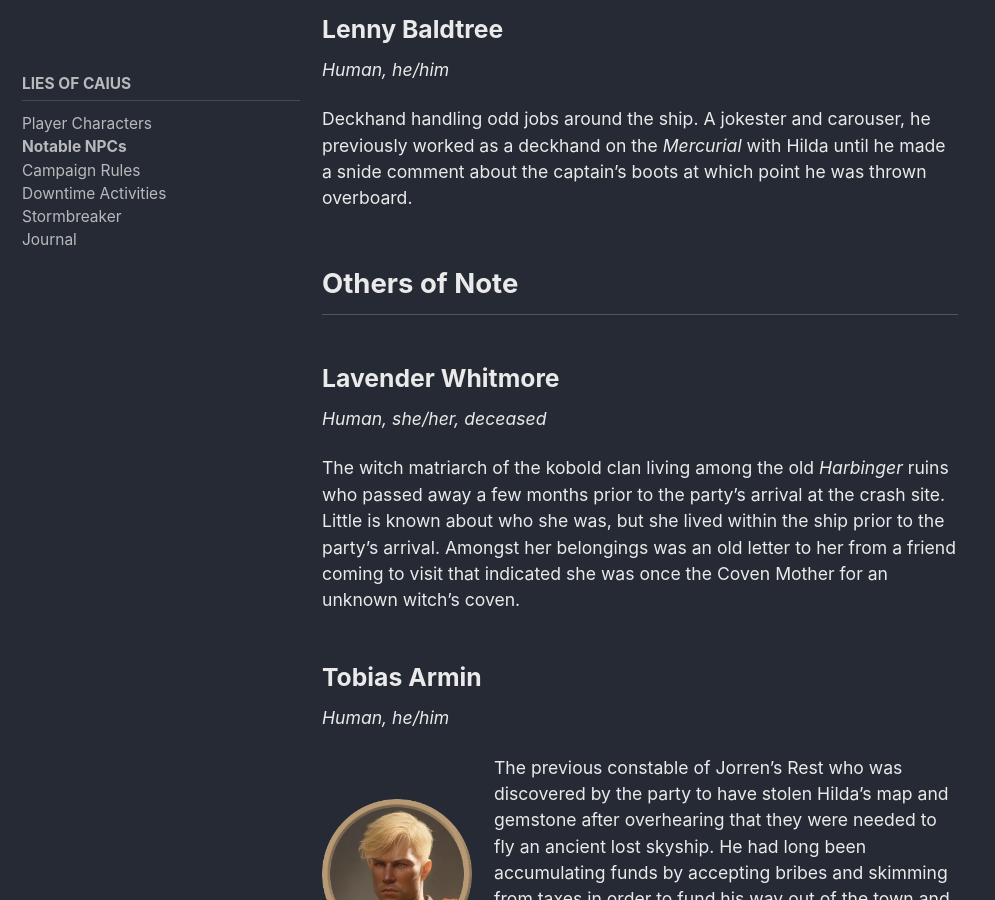
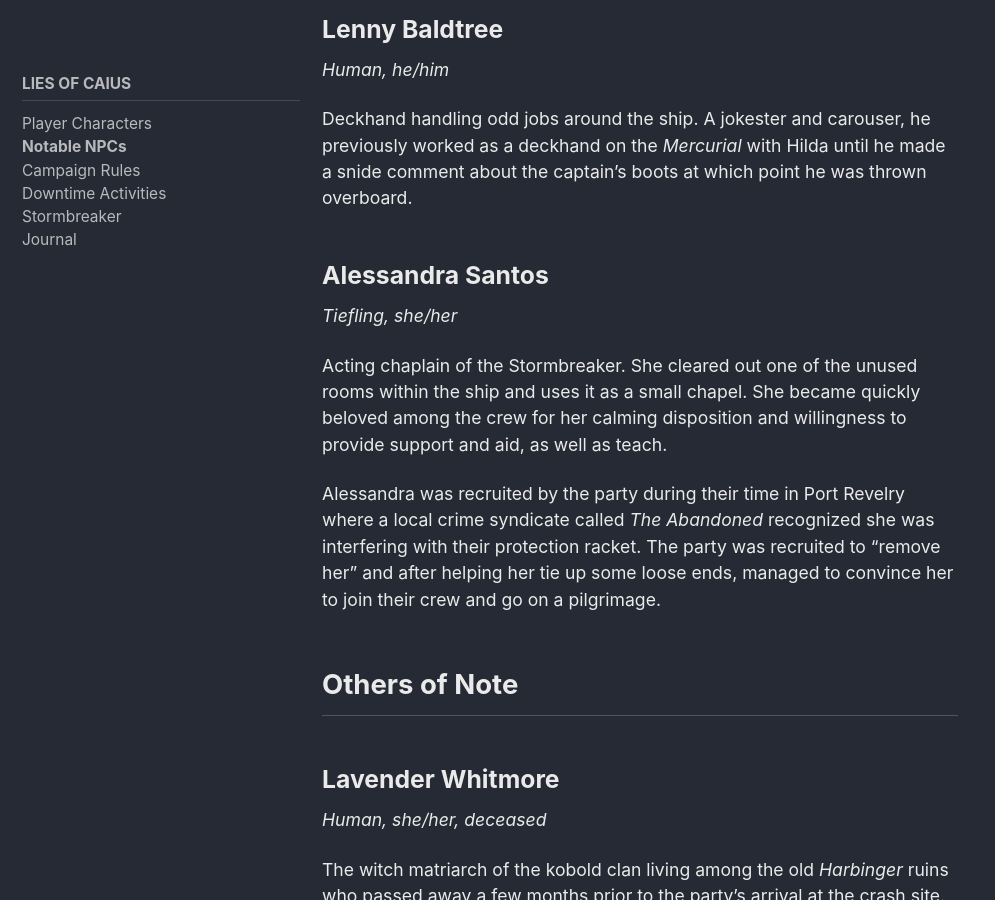
Before and after one commit to dej0608/terranea, a Jekyll site: the page built from _pages/npcs-main.md, in a window 1280 px wide and 900 px high, scrolled down 4460 px. Shown: the whole window, without its empty margins (0-995 px from the left). Built offline with Jekyll 4.4.1, drawn with Linux system fonts in a browser that asks for light colours; cached includes are drawn as plain includes.

Commit message:
added Alessandra

```diff
--- a/_pages/npcs-main.md
+++ b/_pages/npcs-main.md
@@ -105,6 +105,13 @@ Deckhand handling odd jobs around the ship. Grumpy and stubborn, but a dependabl
 
 Deckhand handling odd jobs around the ship. A jokester and carouser, he previously worked as a deckhand on the *Mercurial* with Hilda until he made a snide comment about the captain's boots at which point he was thrown overboard.
 
+### Alessandra Santos
+*Tiefling, she/her*
+
+Acting chaplain of the Stormbreaker. She cleared out one of the unused rooms within the ship and uses it as a small chapel. She became quickly beloved among the crew for her calming disposition and willingness to provide support and aid, as well as teach.
+
+Alessandra was recruited by the party during their time in Port Revelry where a local crime syndicate called *The Abandoned* recognized she was interfering with their protection racket. The party was recruited to "remove her" and after helping her tie up some loose ends, managed to convince her to join their crew and go on a pilgrimage.
+
 ## Others of Note
 
 ### Lavender Whitmore
```
Also changed, not shown: _pages/downtime-activities.md (+1 -1 lines).
